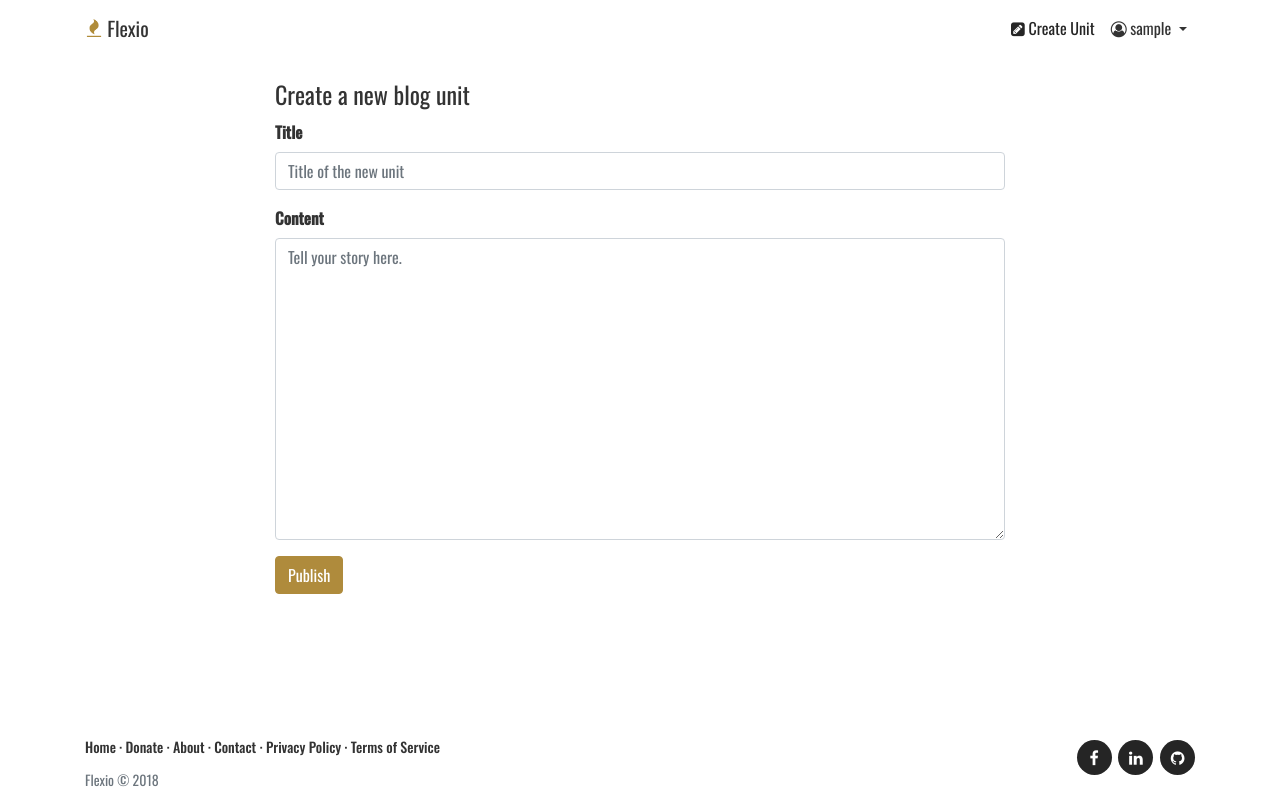
After one commit to nushkovg/flexio, a Flask app: page /unit/create in a window 1280 px wide. The commit adds this page. Run offline with Flask 2, Linux system fonts and the light colour scheme; the visitor is signed in with stand-in values (Sample User, id 1); data comes from the database, SQL or seed files in the repository; parts of the project's set-up code (start-up, migrations or seed data) failed here and were passed over; some libraries are stand-ins or nearby versions.

Commit message:
added full blog system

```diff
--- a/flexio/app.py
+++ b/flexio/app.py
@@ -7,6 +7,7 @@ from flexio.blueprints.core import core
 from flexio.blueprints.contact import contact
 from flexio.blueprints.error_handlers import error_handlers
 from flexio.blueprints.user import user
+from flexio.blueprints.units import units
 from flexio.blueprints.user.models import User
 from flexio.extensions import (
     debug_toolbar,
@@ -67,6 +68,7 @@ def create_app(settings_override=None):
     app.register_blueprint(error_handlers)
     app.register_blueprint(contact)
     app.register_blueprint(user)
+    app.register_blueprint(units)
     extensions(app)
     authentication(app, User)
 
--- a/flexio/blueprints/core/templates/core/about.html
+++ b/flexio/blueprints/core/templates/core/about.html
@@ -14,7 +14,7 @@
     <p>
         Starting with the idea that the email communication is becoming broken as we live in an age where technology is getting
         stronger every day, Flexio is created to remove every problem that leads to missed meetings, misunderstandings and bad
-        communication in general. Flexio's features for creating notifications, posts, updating each user's info and much more
+        communication in general. Flexio's features for creating notifications, units, updating each user's info and much more
         is making it the best solution to every day problems at work. And best of all, it's totally free! However, if you'd like
         to support the sole developer who made Flexio, you are free to do so. The
         <a class="links-text" href="#">Donate</a> option is always here.
--- /dev/null
+++ b/flexio/blueprints/units/__init__.py
@@ -0,0 +1 @@
+from flexio.blueprints.units.views import units
--- /dev/null
+++ b/flexio/blueprints/units/forms.py
@@ -0,0 +1,11 @@
+from flask_wtf import Form
+from wtforms import StringField, SubmitField, TextAreaField
+from wtforms.validators import DataRequired
+
+
+class UnitForm(Form):
+    title = StringField('Title', validators=[DataRequired()])
+    text = TextAreaField('Content', validators=[DataRequired()])
+
+class DeleteUnitForm(Form):
+    delete = SubmitField('Delete')
--- /dev/null
+++ b/flexio/blueprints/units/templates/units/create_unit.html
@@ -0,0 +1,27 @@
+{% extends 'layouts/app.html' %}
+{% import 'macros/form.html' as f with context %}
+
+{% block title %}Create New Unit{% endblock %}
+
+{% block main %}
+
+    <div class="row aligner">
+    <div class="col-md-8 col-md-offset-2 well aligner-item">
+      {% call f.form_tag('units.create_unit') %}
+        <legend>Create a new blog unit</legend>
+
+        {% call f.form_group(form.title, css_class='margin-bottom',
+                             placeholder='Title of the new unit') %}
+        {% endcall %}
+
+        {% call f.form_group(form.text, css_class='margin-bottom',
+                             placeholder='Tell your story here.',
+                             rows='12') %}
+        {% endcall %}
+
+        <button type="submit" class="btn btn-primary">Publish</button>
+      {% endcall %}
+    </div>
+  </div>
+
+{% endblock %}
--- /dev/null
+++ b/flexio/blueprints/units/views.py
@@ -0,0 +1,87 @@
+from flask import (
+    render_template,
+    url_for,
+    flash,
+    redirect,
+    request,
+    Blueprint
+)
+from flask_login import current_user, login_required
+
+from flexio.blueprints.user.models import Unit
+from flexio.blueprints.units.forms import UnitForm, DeleteUnitForm
+
+
+units = Blueprint('units', __name__, template_folder='templates')
+
+
+@units.route('/unit/create', methods=['GET', 'POST'])
+@login_required
+def create_unit():
+    form = UnitForm()
+
+    if form.validate_on_submit():
+
+        blog_unit = Unit(title=form.title.data,
+                         text=form.text.data,
+                         user_id=current_user.id)
+
+        blog_unit.create_unit()
+        flash('Unit successfully created.', 'success')
+        return redirect(url_for('core.home'))
+
+    return render_template('units/create_unit.html', form=form)
+
+
+@units.route('/unit/<int:blog_unit_id>')
+@login_required
+def blog_unit(blog_unit_id):
+    blog_unit = Unit.query.get_or_404(blog_unit_id)
+
+    form = DeleteUnitForm()
+
+    return render_template('/units/blog_unit.html', title=blog_unit.title,
+                           date=blog_unit.date, unit=blog_unit, form=form)
+
+
+@units.route('/unit/<int:blog_unit_id>/update', methods=['GET', 'POST'])
+@login_required
+def update_unit(blog_unit_id):
+    blog_unit = Unit.query.get_or_404(blog_unit_id)
+
+    if blog_unit.author != current_user:
+        flash('You are not the author of this unit.', 'warning')
+        return redirect(url_for('units.blog_unit', blog_unit_id=blog_unit.id))
+
+    form = UnitForm()
+
+    if form.validate_on_submit():
+        blog_unit.title = form.title.data
+        blog_unit.text = form.text.data
+
+        blog_unit.update_unit()
+
+        flash('Unit successfully updated.', 'success')
+        return redirect(url_for('units.blog_unit', blog_unit_id=blog_unit.id))
+
+    elif request.method == 'GET':
+        form.title.data = blog_unit.title
+        form.text.data = blog_unit.text
+
+    return render_template('units/update_unit.html', title='Update',
+                           form=form, unit=blog_unit)
+
+
+@units.route('/unit/<int:blog_unit_id>/delete', methods=['POST'])
+@login_required
+def delete_unit(blog_unit_id):
+    blog_unit = Unit.query.get_or_404(blog_unit_id)
+
+    if blog_unit.author != current_user:
+        flash('You are not the author of this unit.', 'warning')
+        return redirect(url_for('units.blog_unit', blog_unit_id=blog_unit.id))
+
+    blog_unit.delete()
+
+    flash('The unit has been successfully deleted.', 'success')
+    return redirect(url_for('core.home'))
--- a/flexio/blueprints/user/templates/user/settings.html
+++ b/flexio/blueprints/user/templates/user/settings.html
@@ -15,7 +15,7 @@
           </span>
         <a href="#"
            class="list-group-item">
-          Change Profile Picture
+          Edit Profile Info
         </a>
         <a href="{{ url_for('user.update_credentials') }}"
            class="list-group-item">
--- a/flexio/static/styles/main.css
+++ b/flexio/static/styles/main.css
@@ -216,6 +216,14 @@ footer {
     animation-duration: 5s;
 }
 
+.flexio-home-sm {
+    color: #af8b3c;
+    text-align: center;
+    font-size: 2.5vmin;
+    animation-name: opacity-soft;
+    animation-duration: 3s;
+}
+
 .flex-center {
     height: 60vh;
     display: flex;
@@ -227,6 +235,13 @@ footer {
     display: block;
     width: 40%;
     height: 40%;
+    margin: 0 auto;
+}
+
+#flexio-home-logo-sm {
+    display: block;
+    width: 30%;
+    height: 30%;
     margin: 0 auto;
 }
 
@@ -247,6 +262,15 @@ footer {
 
 i {
     vertical-align: inherit;
+}
+
+a {
+    color: #252525;
+}
+
+a:hover {
+    color: #000;
+    text-decoration: none;
 }
 
 .fa-fire, .fa-shield {
@@ -451,3 +475,17 @@ input[type="color"]:focus,
 th:nth-child(3) a {
     padding-left: 1.5vmin;
 }
+
+.card {
+    border: 1px solid rgba(0, 0, 0, 0.05);
+    border-radius: .15rem;
+}
+
+.page-link {
+    color: #af8b3c;
+    border: none;
+}
+
+.page-link:hover {
+    color: #000;
+}
--- a/flexio/templates/layouts/app.html
+++ b/flexio/templates/layouts/app.html
@@ -12,6 +12,9 @@
             <div class="collapse navbar-collapse" id="navbarNav">
                 <ul class="navbar-nav ml-auto nav-item">
                     {% if current_user.is_authenticated %}
+                    <li class="nav-link scroll-link">
+                        <a href="{{ url_for('units.create_unit') }}">
+                        <i class="fa fa-pencil-square"></i> Create Unit</a></li>
                     <li class="dropdown nav-item">
                     <a href="#" class="dropdown-toggle nav-link scroll-link"
                         data-toggle="dropdown"
--- a/lib/util_sqlalchemy.py
+++ b/lib/util_sqlalchemy.py
@@ -131,8 +131,25 @@ class ResourceMixin(object):
         current_user.active = False
         return db.session.commit()
 
+    def create_unit(self):
+        """
+        Create a new blog unit.
 
-    def __str__(self):
+        :return: Unit Model Instance
+        """
+        db.session.add(self)
+        db.session.commit()
+        return self
+
+    def update_unit(self):
+        """
+        Update a blog unit.
+
+        :return: db.session.commit()'s result
+        """
+        return db.session.commit()
+
+    def __repr__(self):
         """
         Create a human readable version of a class instance.
 
```
Also changed, not shown: flexio/blueprints/core/templates/core/home.html (+32 -0 lines), flexio/blueprints/core/views.py (+7 -2 lines), flexio/blueprints/units/templates/units/blog_unit.html (added, +46 -0 lines), flexio/blueprints/units/templates/units/update_unit.html (added, +27 -0 lines), flexio/blueprints/user/models.py (+27 -0 lines), flexio/blueprints/user/templates/user/user_profile.html (+45 -2 lines), flexio/blueprints/user/views.py (+6 -4 lines), README.md.
